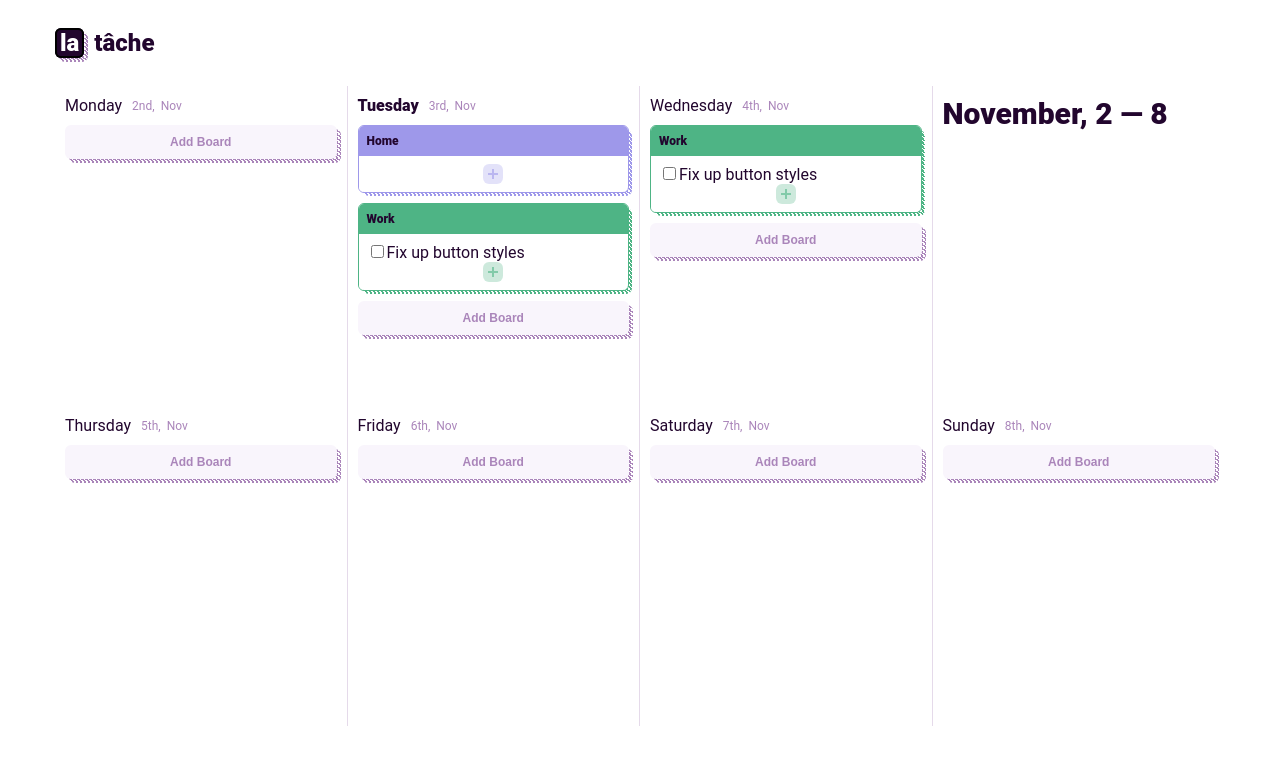
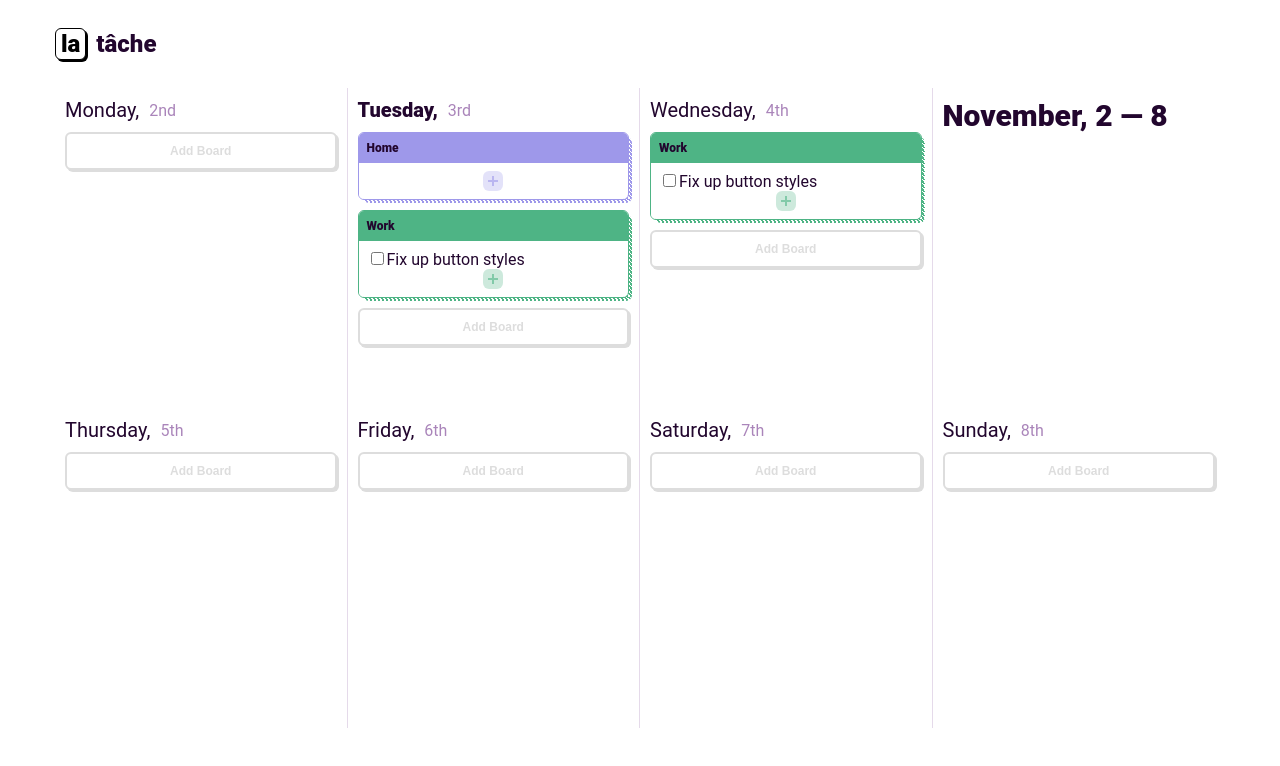
Before and after one commit to AlisaLiso/latache, a React (Create React App) app: page / in a window 1280 px wide. Shown: the top 766 px of the page. Built offline with nearby package versions, Linux system fonts and the light colour scheme.

Commit message:
Change button color to black

```diff
--- a/src/components/AddBoard.js
+++ b/src/components/AddBoard.js
@@ -2,7 +2,7 @@ import React, { useReducer } from 'react';
 import Board from './Board';
 import styled from 'styled-components';
 import {
-  BG_COLOR, SHADOW_COLOR, BORDER_RADIUS, STRIPS_DISTANCE, STRIPS_SIZE, STRIPS_ANGLE, BTN_BG_COLOR
+  BG_COLOR, SHADOW_COLOR, BORDER_RADIUS, STRIPS_DISTANCE, STRIPS_SIZE, STRIPS_ANGLE, BTN_BG_COLOR, GRAY_COLOR
 } from '../helpers/globalVariables';
 
 const Button = styled.button`
@@ -10,52 +10,23 @@ const Button = styled.button`
   font-weight: 800;
   width: 100%;
   text-align: center;
+  border: 2px solid ${GRAY_COLOR};
   background-color: white;
   border-radius: ${BORDER_RADIUS};
-  border: none;
   cursor: pointer;
 `;
 const StripeShadowButton = styled(Button)`
-  color: #aa85ba;
+  color: ${GRAY_COLOR};
   padding: 10px 20px;
   position: relative;
-  background-color: ${BTN_BG_COLOR};
+  background-color: ${BG_COLOR};
   transition: .3s;
-
-  &::after {
-    border-radius: ${BORDER_RADIUS};
-    content: "";
-    opacity: 1;
-    position: absolute;
-    width: 100%;
-    height: 100%;
-    left: ${STRIPS_DISTANCE};
-    top: ${STRIPS_DISTANCE};
-    z-index: -1;
-    background-size: ${STRIPS_SIZE} ${STRIPS_SIZE};
-    background-color: ${SHADOW_COLOR};
-    background-image: linear-gradient(
-      ${STRIPS_ANGLE},
-      ${BG_COLOR} 25%,
-      transparent 25%,
-      transparent 50%,
-      ${BG_COLOR} 50%,
-      ${BG_COLOR} 75%,
-      transparent 75%,
-      transparent
-    );
-    transition: 0.3s;
-    transition-delay: 0.3s;
-  }
+  box-shadow: 2px 2px 0 0 ${GRAY_COLOR};
 
   &:hover {
     transition: .3s;
-    transform: translate(4px, 4px);
-  }
-
-  &:hover::after {
-    opacity: 0;
-    transition: 0s;
+    transform: translate(2px, 2px);
+    box-shadow: none;
   }
 `;
 
@@ -93,7 +64,7 @@ const AddBoard = () => {
         </StripeShadowButton>
       }
       {state.type === "NEW_BOARD" &&
-        <Board type={"NEW_BOARD"} />
+        <Board onClick={(type) => dispatch({ type: type })} type={"NEW_BOARD"} />
       }
       {state.type === "DELETE_BOARD" &&
         <StripeShadowButton type="button" onClick={handleAddBoard}>
--- a/src/components/Board.js
+++ b/src/components/Board.js
@@ -1,4 +1,4 @@
-import React, { useState } from 'react';
+import React, { useState, useRef, useEffect } from 'react';
 import Task from './Task';
 import AddTask from './AddTask';
 import Tags from '../assets/Tags';
@@ -120,28 +120,56 @@ const tags = [
 ]
 const colors = ["242,170,170", "224,244,245", "221,221,221", "250,190,167", "243,230,227", "241,197,197", "195,174,214", "223,211,195", "250,240,175", "160,193,184", "246,222,246", "255,236,199"];
 
+const createBoard = (value) => {
+  if (value.length > 0) {
+    console.log("Value is not empty")
+  } else {
+    console.log("Value is empty")
+  }
+}
+
+function useOutsideAlerter(ref, value) {
+  useEffect(() => {
+    /// Create board if clicked on outside of element and value of board not empty
+    function handleClickOutside(event) {
+      if (ref.current && !ref.current.contains(event.target)) {
+        createBoard(value);
+      }
+    }
+    /// Bind the event listener
+    document.addEventListener("mousedown", handleClickOutside);
+    return () => {
+      /// Unbind the event listener on clean up
+      document.removeEventListener("mousedown", handleClickOutside);
+    };
+  }, [ref, value]);
+}
+
 function EditingBoard() {
   const [color, setColor] = useState(DEFAULT_HEX_COLOR);
   const [inputValue, setInputValue] = useState('');
   const [chosenColor, setChosenColor] = useState(false);
   const [chosenTag, setChosenTag] = useState(false);
+  const wrapperRef = useRef(null);
+
+  useOutsideAlerter(wrapperRef, inputValue);
 
   const onKeyDownHandler = e => {
     if (e.keyCode === 13) {
       /// Add new board
-      console.log("ENTER");
+      createBoard(inputValue)
     }
   };
 
   const onDoneHandler = () => {
     /// Add new board
-    console.log("DONE");
+    createBoard(inputValue)
   };
 
   const handleInputChange = (e) => setInputValue(e.target.value);
 
   return (
-    <StyledBoard primaryColor={color} transition={"none"}>
+    <StyledBoard ref={wrapperRef} primaryColor={color} transition={"none"}>
       <StyledBoardHeadWithLink primaryColor={color}>
         <StyledBoardHeadInput
           primaryColor={color}
--- a/src/components/Header.js
+++ b/src/components/Header.js
@@ -1,64 +1,32 @@
 import React from "react";
-import styled, { keyframes } from 'styled-components';
+import styled from 'styled-components';
 import {
   BG_COLOR, SHADOW_COLOR, STRIPS_DISTANCE, STRIPS_SIZE, STRIPS_ANGLE, BORDER_RADIUS
 } from '../helpers/globalVariables';
 
-const dashAnimation = keyframes`
-  0% {
-    background-position: 0 0;
-  }
-  100% {
-    background-position: 100% 0;
-  }
-`;
 const StyledHeader = styled.div`
   padding: 28px 0;
 `;
+
 const Logo = styled.div`
   font-weight: 800;
   font-size: 24px;
 
   span {
-    box-shadow: 0px 0px 0px 2px black inset;
     padding: 1px 5px;
     margin-right: 10px;
     border-radius: ${BORDER_RADIUS};
   }
 `;
+
 const StripeBoxShadow = styled.span`
   display: inline-block;
-  padding: 10px 20px;
+  padding: 8px 19px;
   position: relative;
-  background-color: #22062e;
-  color: white;
-
-  &::after {
-    border-radius: ${BORDER_RADIUS};
-    content: "";
-    position: absolute;
-    width: 100%;
-    height: 100%;
-    left: ${STRIPS_DISTANCE};
-    top: ${STRIPS_DISTANCE};
-    z-index: -1;
-    background-size: ${STRIPS_SIZE} ${STRIPS_SIZE};
-    background-color: ${SHADOW_COLOR};
-    background-image: linear-gradient(
-      ${STRIPS_ANGLE},
-      ${BG_COLOR} 25%,
-      transparent 25%,
-      transparent 50%,
-      ${BG_COLOR} 50%,
-      ${BG_COLOR} 75%,
-      transparent 75%,
-      transparent
-    );
-  }
-
-  &:hover::after {
-    animation: ${dashAnimation} 0.7s infinite linear;
-  }
+  border: 1px solid black;
+  background-color: white;
+  box-shadow: 2px 2px 0 0 black;
+  color: black;
 `;
 
 const Header = () => (
--- a/src/components/Week.js
+++ b/src/components/Week.js
@@ -50,14 +50,14 @@ const BaseHeaderText = styled.div.attrs(props => ({
   weight: props.weight || "normal",
 }))`
   color: #22062e;
-  font-size: 16px;
+  font-size: 20px;
   font-weight: ${props => props.weight};
   margin-right: 10px;
 `;
 const SmallHeaderText = styled.div`
   margin-right: 6px;
   color: #aa85ba;
-  font-size: 12px;
+  font-size: 16px;
 `;
 
 const Week = ({ data }) => {
@@ -73,10 +73,9 @@ const Week = ({ data }) => {
           : <Item key={index}>
             <HeaderText>
               <BaseHeaderText weight={day.today && '900'}>
-                {day.week}
+                {day.week},
               </BaseHeaderText>
-              <SmallHeaderText>{day.day},</SmallHeaderText>
-              <SmallHeaderText>{day.month}</SmallHeaderText>
+              <SmallHeaderText>{day.day}</SmallHeaderText>
             </HeaderText>
             {day.boards?.map((board, index) => (
               <Board key={index} board={board} />
--- a/src/helpers/globalVariables.js
+++ b/src/helpers/globalVariables.js
@@ -7,6 +7,7 @@ const BORDER_RADIUS = "6px";
 const INSIDE_BORDER_RADIUS = "5px";
 const DEFAULT_HEX_COLOR = "221,221,221";
 const BTN_BG_COLOR = "#f9f5fc";
+const GRAY_COLOR = "#DDDDDD";
 
 export {
   BG_COLOR,
@@ -17,5 +18,6 @@ export {
   BORDER_RADIUS,
   INSIDE_BORDER_RADIUS,
   DEFAULT_HEX_COLOR,
-  BTN_BG_COLOR
+  BTN_BG_COLOR,
+  GRAY_COLOR
 }
```
Also changed, not shown: 1 other file (tests, documents, lock files or other folders).
